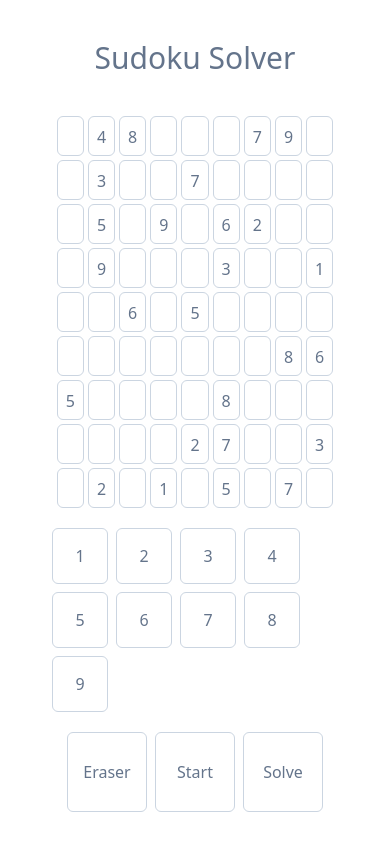
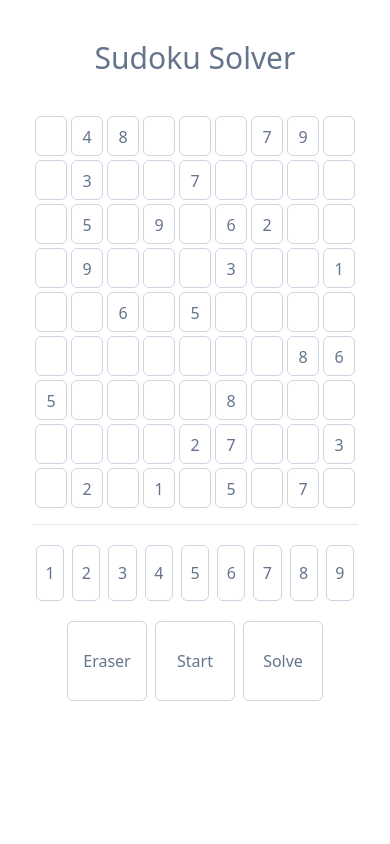
Before and after one commit to jingshiliu/soduku-solver, a React (Vite) app: page / in a window 390 px wide. Built offline with nearby package versions, Linux system fonts and the light colour scheme.

Commit message:
feat: add mobile view support

```diff
--- a/package.json
+++ b/package.json
@@ -10,6 +10,7 @@
     "preview": "vite preview"
   },
   "dependencies": {
+    "@radix-ui/react-separator": "^1.0.3",
     "class-variance-authority": "^0.7.0",
     "clsx": "^2.1.0",
     "lucide-react": "^0.366.0",
--- a/src/App.tsx
+++ b/src/App.tsx
@@ -5,6 +5,7 @@ import UtilButtons from './components/UtilButtons.tsx'
 import { CellColor, GameStatus } from './enums.ts'
 
 import SudokuSolver, { defaultBoard } from './sudoku.ts'
+import { Separator } from '@/components/ui/separator.tsx'
 
 function App(): JSX.Element {
     const [gameStatus, setGameStatus] = useState<GameStatus>(GameStatus.WAITING)
@@ -87,6 +88,8 @@ function App(): JSX.Element {
                 boardCellColors={boardCellColors}
             />
 
+            <Separator orientation={'horizontal'} className={'mt-4'} />
+
             <NumberOptions
                 updateButtonOption={setSelectedButtonOption}
                 selectedButtonOption={selectedButtonOption}
--- a/src/components/Board.tsx
+++ b/src/components/Board.tsx
@@ -12,7 +12,6 @@ function Board({
     board,
     boardCellColors,
     updateBoard,
-    cellSize = 20,
 }: BoardProps): JSX.Element {
     return (
         <section>
@@ -23,7 +22,7 @@ function Board({
                             <button
                                 key={`${i}-${j}-${boardCellColors[i][j]}`}
                                 onClick={() => updateBoard(i, j)}
-                                className={`h-10 w-${cellSize} rounded-md border border-slate-300 p-2 text-center ${boardCellColors[i][j]} `}
+                                className={`h-10 w-10 rounded-md border border-slate-300 p-2 text-center max-sm:w-8 ${boardCellColors[i][j]} `}
                             >
                                 {cell === 0 ? '' : cell}
                             </button>
--- a/src/components/NumberOptions.tsx
+++ b/src/components/NumberOptions.tsx
@@ -8,7 +8,7 @@ function NumberOptions({
     selectedButtonOption,
 }: NumberOptionsProps) {
     return (
-        <section className={'m-4'}>
+        <section className={'m-4 flex w-full justify-center'}>
             {Array.from({ length: 9 }, (_, i) => {
                 const bgColor =
                     selectedButtonOption === i + 1 ? 'bg-slate-200' : ''
--- /dev/null
+++ b/src/components/ui/separator.tsx
@@ -0,0 +1,31 @@
+import * as React from 'react'
+import * as SeparatorPrimitive from '@radix-ui/react-separator'
+
+import { cn } from '@/utils.ts'
+
+const Separator = React.forwardRef<
+    React.ElementRef<typeof SeparatorPrimitive.Root>,
+    React.ComponentPropsWithoutRef<typeof SeparatorPrimitive.Root>
+>(
+    (
+        { className, orientation = 'horizontal', decorative = true, ...props },
+        ref,
+    ) => (
+        <SeparatorPrimitive.Root
+            ref={ref}
+            decorative={decorative}
+            orientation={orientation}
+            className={cn(
+                'shrink-0 bg-slate-200 dark:bg-slate-800',
+                orientation === 'horizontal'
+                    ? 'h-[1px] w-full'
+                    : 'h-full w-[1px]',
+                className,
+            )}
+            {...props}
+        />
+    ),
+)
+Separator.displayName = SeparatorPrimitive.Root.displayName
+
+export { Separator }
```
Also changed, not shown: src/utils.ts (renamed from @/lib/utils.ts), 1 other file (tests, documents, lock files or other folders).
